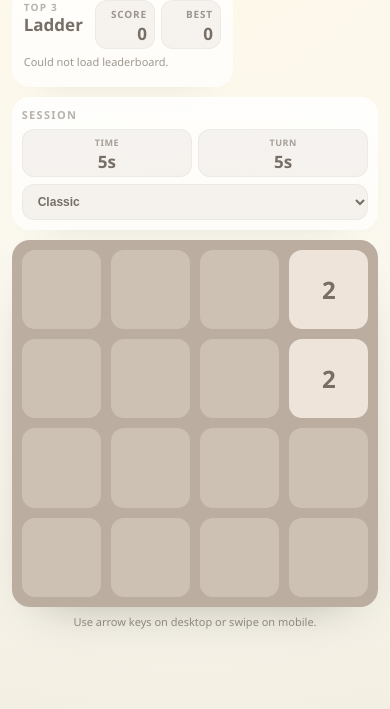
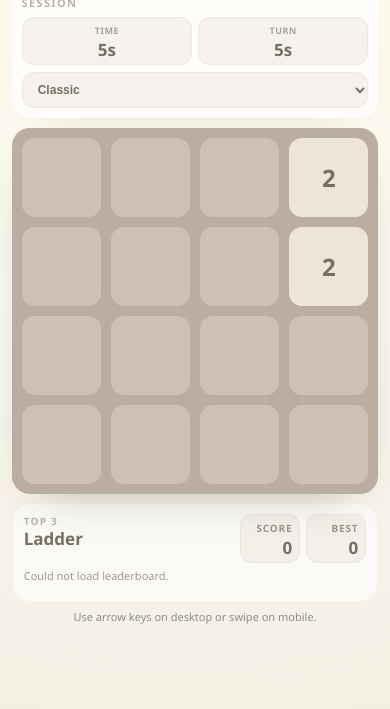
Before and after one commit to ssapo/weekly_sp, a plain HTML site: page 2048/index.html in a window 390 px wide. Shown: the part 135-844 px from the top of the page. Drawn offline with Linux system fonts and the light colour scheme; no server answers.

Commit message:
Prioritize board focus by moving Ladder below board on mobile

```diff
--- a/2048/index.html
+++ b/2048/index.html
@@ -154,9 +154,15 @@
 
     .app {
       width: min(96vw, 780px);
+      display: grid;
+      grid-template-columns: minmax(0, 1fr) 128px;
+      column-gap: 14px;
+      row-gap: 10px;
+      align-items: start;
     }
 
     .header {
+      grid-column: 1 / -1;
       display: grid;
       grid-template-columns: minmax(0, 1fr) 128px;
       gap: 14px;
@@ -271,6 +277,8 @@
     }
 
     .board-wrap {
+      grid-column: 1 / -1;
+      grid-row: 3;
       position: relative;
       margin-top: 0;
     }
@@ -440,7 +448,8 @@
     }
 
     .hint {
-      margin-top: 10px;
+      grid-column: 1 / -1;
+      margin-top: 0;
       font-size: 12px;
       line-height: 1.4;
       text-align: center;
@@ -448,6 +457,8 @@
     }
 
     .ranking-panel {
+      grid-column: 1;
+      grid-row: 2;
       margin-top: 0;
       padding: 13px 13px 11px;
       border-radius: 18px;
@@ -672,6 +683,7 @@
     @media (max-width: 560px) {
       .app {
         width: min(92vw, 520px);
+        display: block;
       }
 
       .header {
@@ -698,6 +710,7 @@
 
       .app {
         width: min(94vw, 480px);
+        display: block;
       }
 
       .header {
@@ -778,6 +791,8 @@
       .ranking-panel {
         margin-top: 9px;
         padding: 11px 12px 10px;
+        background: rgba(255, 255, 255, 0.62);
+        box-shadow: inset 0 0 0 1px rgba(143, 122, 102, 0.06);
       }
 
       .ranking-head {
@@ -844,26 +859,6 @@
       <div class="intro-panel">
         <h1 class="title">2048</h1>
         <p class="subtitle">Join the tiles and make the 2048 tile.</p>
-        <section class="ranking-panel">
-          <div class="ranking-head">
-            <div class="ranking-copy">
-              <span class="ranking-kicker">Top 3</span>
-              <h2 class="ranking-title">Ladder</h2>
-            </div>
-            <div class="ladder-meta">
-              <div class="ladder-stat">
-                <span>SCORE</span>
-                <strong id="score">0</strong>
-              </div>
-              <div class="ladder-stat">
-                <span>BEST</span>
-                <strong id="best">0</strong>
-              </div>
-            </div>
-          </div>
-          <p id="ranking-status" class="ranking-status">Online ranking is not connected yet.</p>
-          <ul id="leaderboard" class="leaderboard"></ul>
-        </section>
       </div>
       <div class="controls">
         <span class="controls-kicker">Session</span>
@@ -905,6 +900,27 @@
           </div>
         </div>
       </div>
+    </section>
+
+    <section class="ranking-panel">
+      <div class="ranking-head">
+        <div class="ranking-copy">
+          <span class="ranking-kicker">Top 3</span>
+          <h2 class="ranking-title">Ladder</h2>
+        </div>
+        <div class="ladder-meta">
+          <div class="ladder-stat">
+            <span>SCORE</span>
+            <strong id="score">0</strong>
+          </div>
+          <div class="ladder-stat">
+            <span>BEST</span>
+            <strong id="best">0</strong>
+          </div>
+        </div>
+      </div>
+      <p id="ranking-status" class="ranking-status">Online ranking is not connected yet.</p>
+      <ul id="leaderboard" class="leaderboard"></ul>
     </section>
 
     <p class="hint">Use arrow keys on desktop or swipe on mobile.</p>
```
Also changed, not shown: docs/2048-v2/index.html (+37 -21 lines).
